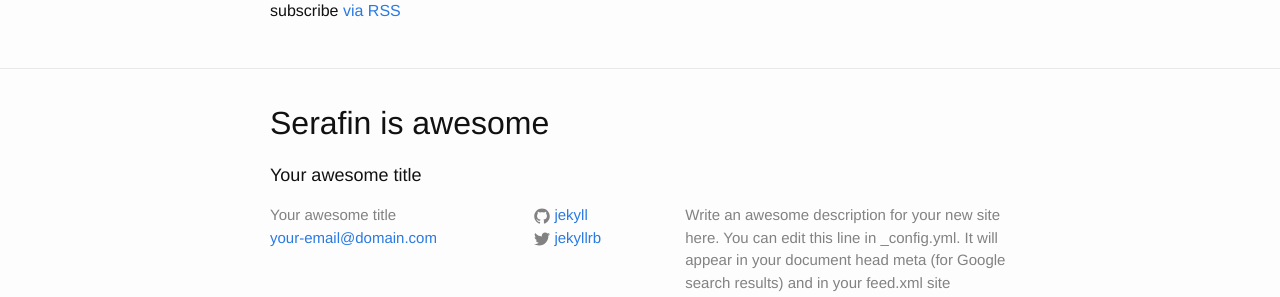
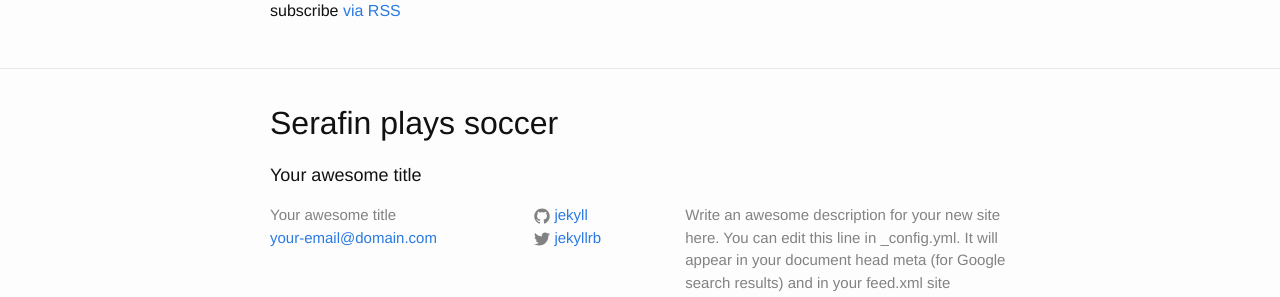
Before and after one commit to serafinclaro/serafinclaro.github.io, a Jekyll site: the page built from index.html, in a window 1280 px wide. Shown: the part 228-525 px from the top of the page. Built offline with Jekyll 4.4.1, drawn with Linux system fonts in a browser that asks for light colours.

Commit message:
Update footer.html

```diff
--- a/_includes/footer.html
+++ b/_includes/footer.html
@@ -1,7 +1,8 @@
 <footer class="site-footer">
 
   <div class="wrapper">
-<h1 class="title"> Serafin is awesome</h1>
+<h1 class="title"> Serafin plays soccer </h1>
+
     <h2 class="footer-heading">{{ site.title }}</h2>
 
     <div class="footer-col-wrapper">
```
